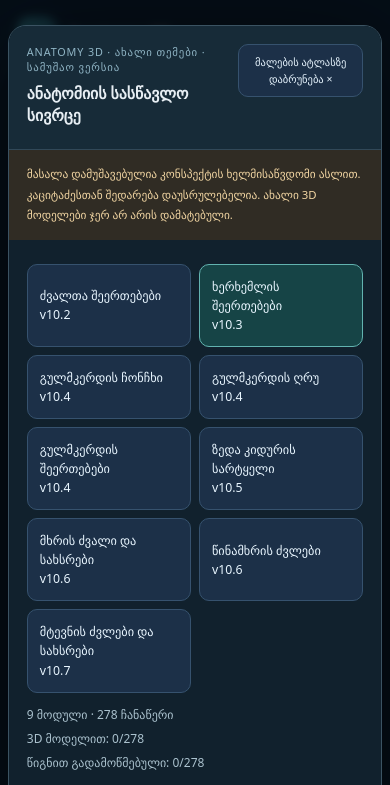
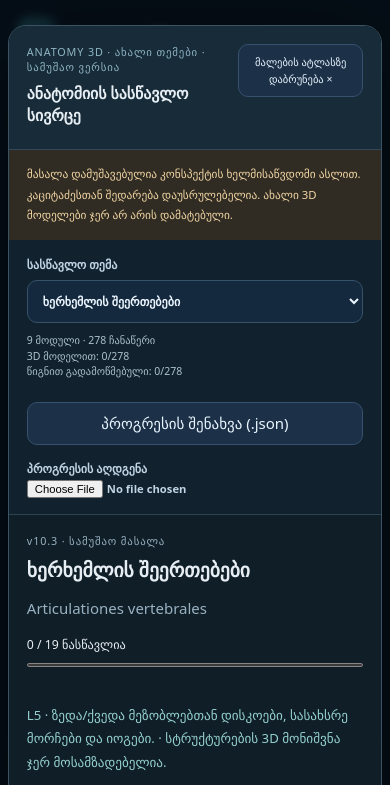
Before and after one commit to mirvelX/Anatomy3D, a website with bundled scripts: page index.html in a window 390 px wide. Both pictures are taken after a click on the button "Connections · შეერთებების სწავლა". Shown: the top 785 px of the page. Built offline with nearby package versions, Linux system fonts and the light colour scheme.

Commit message:
fix: compact curriculum module navigation on mobile

```diff
--- a/src/curriculum/ui.js
+++ b/src/curriculum/ui.js
@@ -10,7 +10,7 @@ export function initCurriculum({ getLevel = () => 'L3' } = {}) {
     <header class="curriculum-head"><div><p class="curriculum-eyebrow">ANATOMY 3D · ახალი თემები · სამუშაო ვერსია</p><h2 id="curriculumTitle">ანატომიის სასწავლო სივრცე</h2></div><button data-close aria-label="სასწავლო სივრცის დახურვა">მალების ატლასზე დაბრუნება ×</button></header>
     <p class="curriculum-notice">მასალა დამუშავებულია კონსპექტის ხელმისაწვდომი ასლით. კაციტაძესთან შედარება დაუსრულებელია. ახალი 3D მოდელები ჯერ არ არის დამატებული.</p>
     <p data-storage role="status" class="curriculum-storage"></p>
-    <div class="curriculum-shell"><aside class="curriculum-nav"><nav aria-label="სასწავლო თემები" data-modules></nav><div class="curriculum-total" data-total></div><button data-export>პროგრესის შენახვა (.json)</button><label>პროგრესის აღდგენა<input data-import type="file" accept=".json,application/json"></label></aside>
+    <div class="curriculum-shell"><aside class="curriculum-nav"><label class="curriculum-mobile-nav">სასწავლო თემა<select data-mobile-module></select></label><nav aria-label="სასწავლო თემები" data-modules></nav><div class="curriculum-total" data-total></div><button data-export>პროგრესის შენახვა (.json)</button><label>პროგრესის აღდგენა<input data-import type="file" accept=".json,application/json"></label></aside>
     <main class="curriculum-main"><div class="curriculum-module-head"><div><p data-version class="curriculum-eyebrow"></p><h3 data-title></h3><p data-latin></p></div><span data-progress></span></div>
     <progress data-bar max="1" value="0" aria-label="მოდულის სასწავლო პროგრესი"></progress>
     <p data-context class="curriculum-context"></p>
@@ -101,6 +101,7 @@ export function initCurriculum({ getLevel = () => 'L3' } = {}) {
   function setQuiz(value) { quiz = value; $('quiz').hidden = !quiz; $('study').hidden = quiz; $('mode').textContent = quiz ? 'სწავლაზე დაბრუნება' : 'გამოცდა'; $('mode').setAttribute('aria-pressed', String(quiz)); if (quiz) nextQuestion(); }
   function selectModule(module) {
     selectedModule = module; selected = module.entries[0]; rowMode = false;
+    $('mobile-module').value = module.id;
     $('title').textContent = module.ka; $('latin').textContent = module.latin; $('version').textContent = `v${module.version} · სამუშაო მასალა`;
     $('search').value = ''; $('group').replaceChildren(new Option('ყველა ჯგუფი', ''));
     for (const group of new Set(module.entries.map(e => e.group))) $('group').append(new Option(group, group));
@@ -110,7 +111,8 @@ export function initCurriculum({ getLevel = () => 'L3' } = {}) {
     for (const b of $('modules').children) b.setAttribute('aria-current', b.dataset.module === module.id ? 'page' : 'false');
     setQuiz(false); renderList(); renderDetail(); renderProgress();
   }
-  for (const module of modules) { const b = element('button', `${module.ka}\nv${module.version}`); b.dataset.module = module.id; b.onclick = () => { context = ''; selectModule(module); }; $('modules').append(b); }
+  for (const module of modules) { const b = element('button', `${module.ka}\nv${module.version}`); b.dataset.module = module.id; b.onclick = () => { context = ''; selectModule(module); }; $('modules').append(b); $('mobile-module').append(new Option(module.ka,module.id)); }
+  $('mobile-module').onchange = () => { context=''; selectModule(modules.find(m=>m.id===$('mobile-module').value)); };
   $('search').oninput = $('group').onchange = () => { renderList(); if (quiz) nextQuestion(); };
   $('mode').onclick = () => { rowMode = false; setQuiz(!quiz); };
   $('row').onclick = () => { rowMode = true; setQuiz(true); };
--- a/styles/curriculum.css
+++ b/styles/curriculum.css
@@ -9,6 +9,7 @@
 .curriculum-notice{font-size:.85rem;color:#f1d5a2;background:#302c24;margin:0;padding:14px 30px;line-height:1.8}
 .curriculum-storage{color:#f4ca80;padding:0 30px}.curriculum-storage:empty{display:none}
 .curriculum-shell{display:grid;grid-template-columns:240px minmax(0,1fr)}
+.curriculum-mobile-nav{display:none}
 .curriculum-nav{padding:24px 18px;border-right:1px solid #2b4251;background:#11212d}.curriculum-nav nav{display:grid;gap:8px}.curriculum-nav nav button{text-align:left;padding:12px;white-space:pre-line!important;font-size:.82rem}.curriculum-nav button[aria-current=page]{border-color:#62b3b0;background:#164446}.curriculum-nav>button{width:100%;margin:12px 0}.curriculum-nav input{max-width:100%;font-size:.75rem}.curriculum-nav label{font-size:.8rem}.curriculum-total{white-space:pre-line;font-size:.8rem;color:#abc2ce;line-height:2;margin:20px 0}
 .curriculum-main{padding:26px;min-width:0}.curriculum-module-head{display:flex;align-items:center;justify-content:space-between;gap:20px}.curriculum-module-head h3{font-size:1.3rem;margin:0}.curriculum-module-head p{color:#99b2c1}.curriculum-module-head span{font-size:.82rem;white-space:nowrap}#curriculum progress{width:100%;height:8px;accent-color:#69c4b2;margin:8px 0 20px}
 .curriculum-context{font-size:.88rem;color:#94d1ce;line-height:1.8}.curriculum-context:empty{display:none}.curriculum-tools{display:flex;flex-wrap:wrap;gap:12px;align-items:end;margin-bottom:20px}.curriculum-tools label{flex:1;min-width:170px;font-size:.78rem}.curriculum-tools input,.curriculum-tools select{width:100%;margin-top:7px}
@@ -16,3 +17,4 @@
 .curriculum-detail{border:1px solid #304a59;border-radius:14px;padding:24px;background:#162935;min-width:0}.curriculum-detail h4{font-size:1.3rem;margin:5px 0;overflow-wrap:anywhere}.curriculum-detail p{font-size:.87rem;line-height:1.85;color:#c3d3dd;white-space:pre-line}.curriculum-detail .curriculum-georgian{color:#95d6cc;font-size:1rem}.curriculum-detail h5{font-size:.8rem;color:#92b4c6;margin:20px 0 5px}.curriculum-model{padding:18px;border:1px dashed #55717f;border-radius:10px;background:#10232e;margin:22px 0}.curriculum-model strong{font-size:.9rem}.curriculum-model div{display:flex;gap:8px}.curriculum-source{border-top:1px solid #35505e;margin-top:24px}.curriculum-source p{font-size:.78rem;color:#a3bac7}.curriculum-learn{width:100%;margin-top:20px}.curriculum-learn[aria-pressed=true]{background:#245249;border-color:#6abca4}
 .curriculum-quiz{background:#172d3a;border:1px solid #426073;border-radius:14px;padding:28px}.curriculum-quiz h4{font-size:1.3rem}.curriculum-choices{display:grid;grid-template-columns:1fr 1fr;gap:12px;margin:25px 0}.curriculum-launch{border-color:#72b9b2;color:#b8ede4}.topline:has(.curriculum-launch){flex-wrap:wrap}.curriculum-main table{width:100%;table-layout:fixed;border-collapse:collapse;font-size:.8rem;margin:16px 0}.curriculum-main td,.curriculum-main th{border:1px solid #395460;padding:12px;overflow-wrap:anywhere;vertical-align:top;text-align:left}
 @media(max-width:850px){.curriculum-shell{grid-template-columns:1fr}.curriculum-nav{border-right:0;border-bottom:1px solid #2b4251}.curriculum-nav nav{grid-template-columns:repeat(2,minmax(0,1fr))}.curriculum-total{margin:10px 0}.curriculum-study{grid-template-columns:1fr}.curriculum-list{max-height:32vh}.curriculum-head{padding:18px;align-items:start}.curriculum-head h2{font-size:1.05rem}.curriculum-head button{font-size:.7rem;max-width:125px}.curriculum-main{padding:18px}.curriculum-notice{padding:14px 18px;font-size:.76rem}.curriculum-module-head{display:block}.curriculum-choices{grid-template-columns:1fr}.curriculum-detail{padding:18px}}
+@media(max-width:850px){.curriculum-mobile-nav{display:block}.curriculum-mobile-nav select{width:100%;margin-top:7px}.curriculum-nav nav{display:none}.curriculum-nav{padding:16px 18px}.curriculum-total{font-size:.7rem;line-height:1.5}}
```
